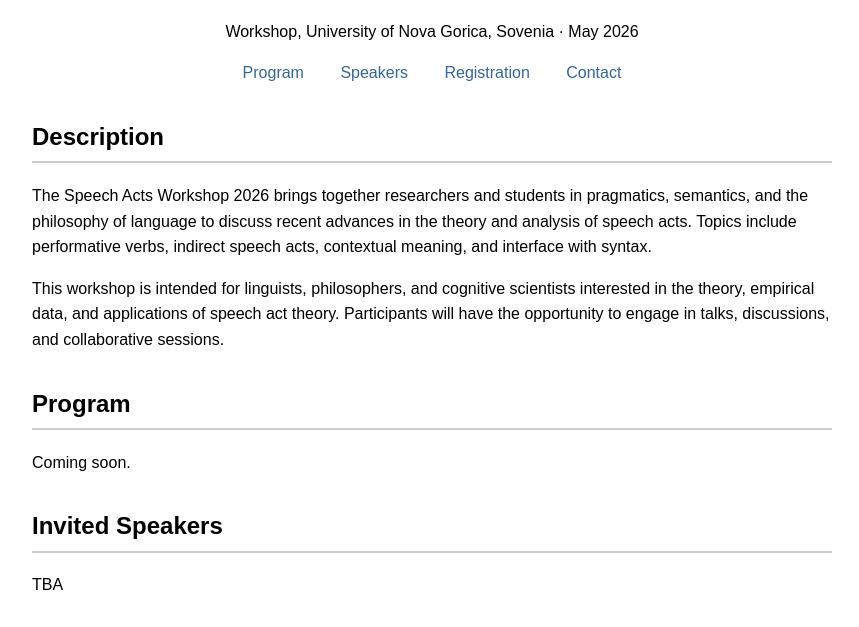
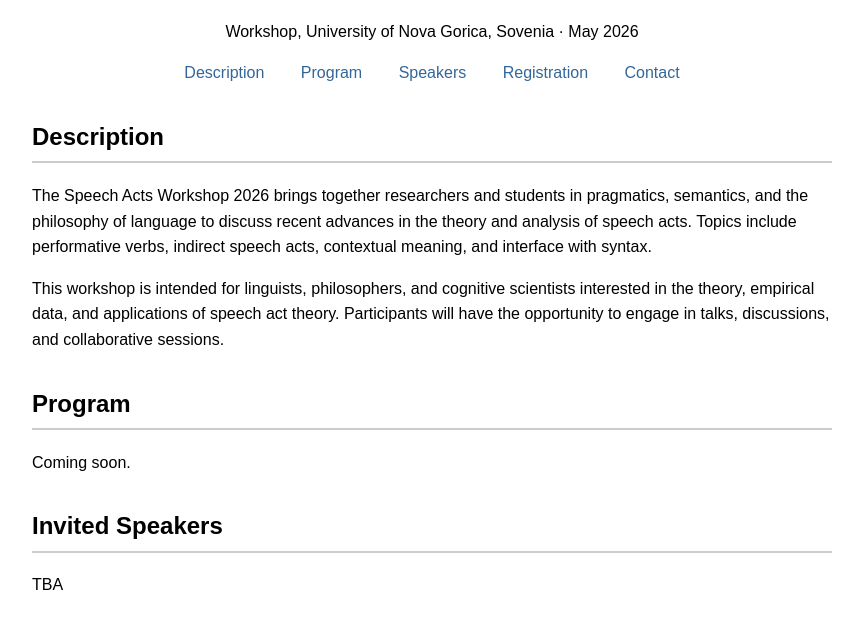
Before and after one commit to speechacts2026/speechacts2026.github.io, a plain HTML site: page index.html in a window 1280 px wide. Shown: the part 137-764 px from the top of the page, without its empty margins (208-1067 px from the left). Drawn offline with Linux system fonts and the light colour scheme.

Commit message:
Update index.html

```diff
--- a/index.html
+++ b/index.html
@@ -20,6 +20,7 @@
 </h1>
     <p>Workshop, University of Nova Gorica, Sovenia · May 2026</p>
 <nav>
+  <a href="#description">Description</a>
   <a href="#program">Program</a>
   <a href="#speakers">Speakers</a>
   <a href="#registration">Registration</a>
@@ -29,6 +30,7 @@
 
   <section id="Workshop description">
   <h2>Description</h2>
+
   <p>
     The Speech Acts Workshop 2026 brings together researchers and students in pragmatics, semantics, and the philosophy of language
     to discuss recent advances in the theory and analysis of speech acts.
```
Lines whose indentation alone changed are shown as unchanged.
